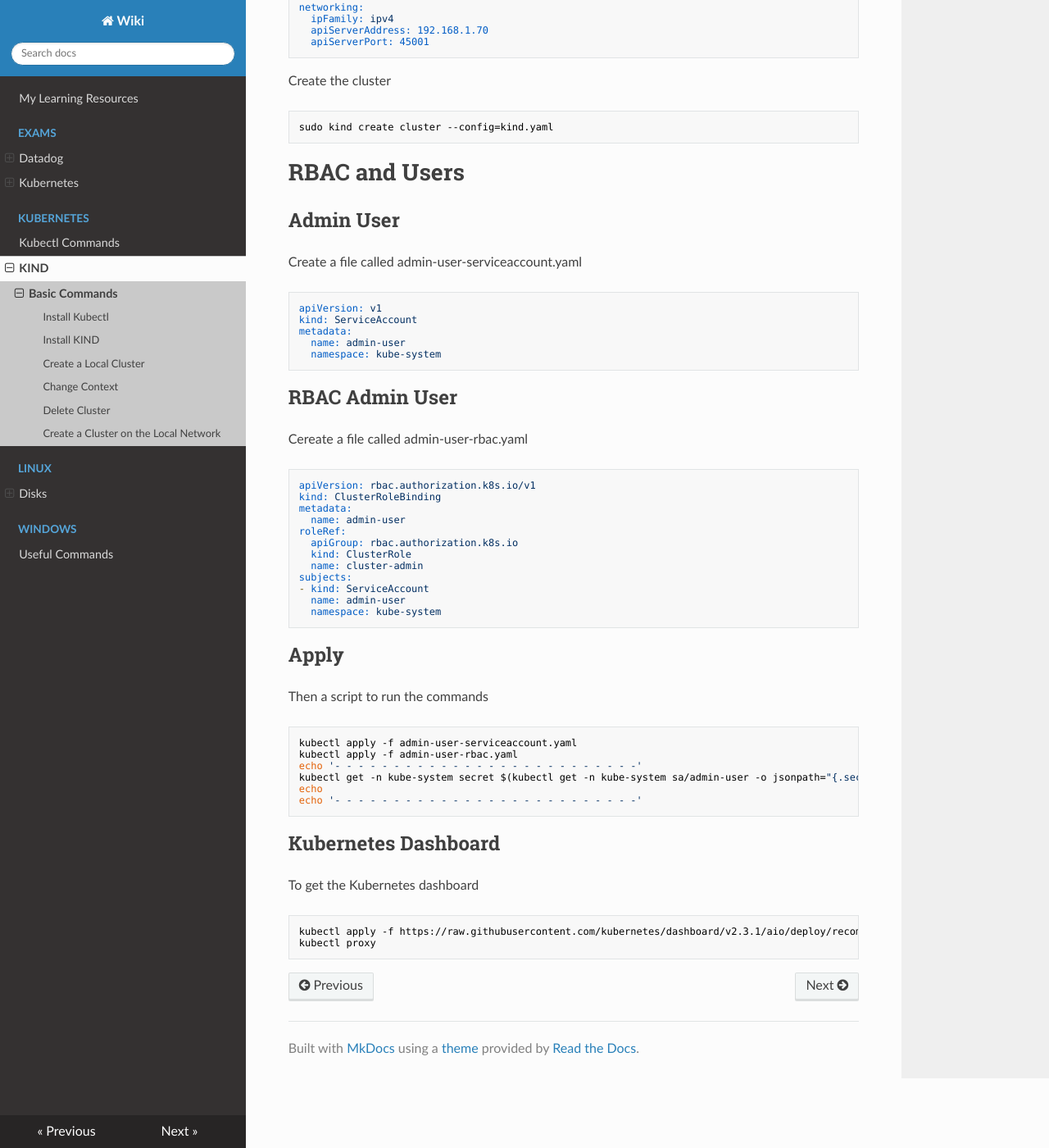
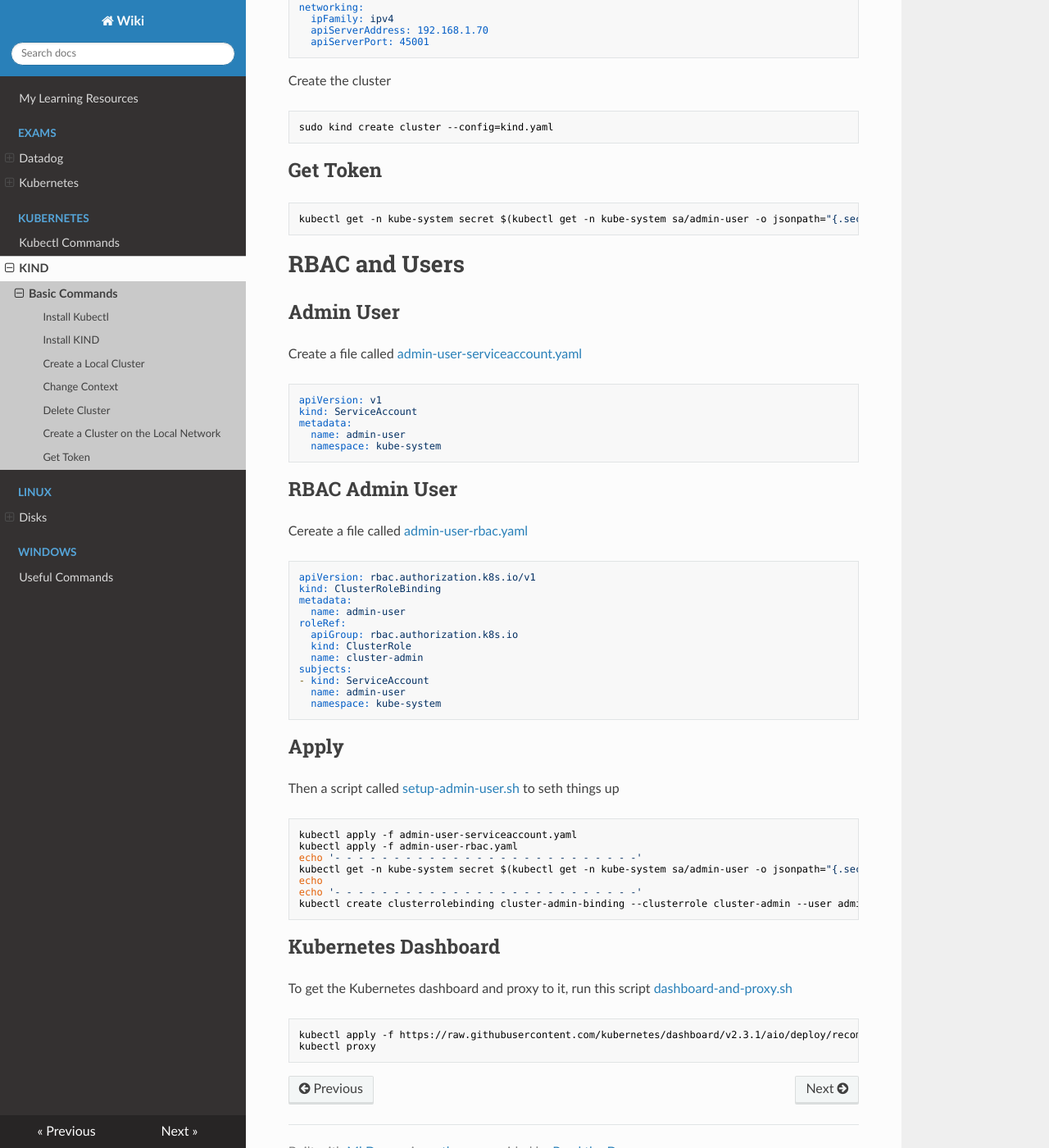
Before and after one commit to iaingblack/mkdocs, an MkDocs documentation site: the page built from docs/Kubernetes/KIND/BasicCommands.md, in a window 1280 px wide and 1400 px high, scrolled down 933 px. Shown: the whole window at 82% size. Built offline with MkDocs 1.6.1, drawn with Linux system fonts in a browser that asks for light colours; nearby versions of some CDN libraries.

Commit message:
Added some KIND files

````diff
--- a/docs/Kubernetes/KIND/BasicCommands.md
+++ b/docs/Kubernetes/KIND/BasicCommands.md
@@ -56,11 +56,17 @@ Create the cluster
 sudo kind create cluster --config=kind.yaml
 ```
 
+## Get Token
+
+```bash
+kubectl get -n kube-system secret $(kubectl get -n kube-system sa/admin-user -o jsonpath="{.secrets[0].name}") -o go-template="{{.data.token | base64decode}}"
+```
+
 # RBAC and Users
 
 ## Admin User
 
-Create a file called admin-user-serviceaccount.yaml
+Create a file called [admin-user-serviceaccount.yaml](./assets/admin-user-serviceaccount.yaml)
 
 ```yaml
 apiVersion: v1
@@ -72,7 +78,7 @@ metadata:
 
 ## RBAC Admin User
 
-Cereate a file called admin-user-rbac.yaml
+Cereate a file called [admin-user-rbac.yaml](./assets/admin-user-rbac.yaml)
 
 ```yaml
 apiVersion: rbac.authorization.k8s.io/v1
@@ -91,7 +97,7 @@ subjects:
 
 ## Apply
 
-Then a script to run the commands
+Then a script called [setup-admin-user.sh](./assets/setup-admin-user.sh) to seth things up
 
 ```bash
 kubectl apply -f admin-user-serviceaccount.yaml
@@ -100,11 +106,12 @@ echo '- - - - - - - - - - - - - - - - - - - - - - - - - -'
 kubectl get -n kube-system secret $(kubectl get -n kube-system sa/admin-user -o jsonpath="{.secrets[0].name}") -o go-template="{{.data.token | base64decode}}" | tee token.txt
 echo
 echo '- - - - - - - - - - - - - - - - - - - - - - - - - -'
+kubectl create clusterrolebinding cluster-admin-binding --clusterrole cluster-admin --user admin-user
 ```
 
 ## Kubernetes Dashboard
 
-To get the Kubernetes dashboard
+To get the Kubernetes dashboard and proxy to it, run this script [dashboard-and-proxy.sh](./assets/dashboard-and-proxy.sh)
 
 ```bash
 kubectl apply -f https://raw.githubusercontent.com/kubernetes/dashboard/v2.3.1/aio/deploy/recommended.yaml
--- /dev/null
+++ b/docs/Kubernetes/KIND/assets/admin-user-serviceaccount.yaml
@@ -0,0 +1,5 @@
+apiVersion: v1
+kind: ServiceAccount
+metadata:
+  name: admin-user
+  namespace: kube-system
````
Also changed, not shown: docs/Kubernetes/KIND/assets/admin-user-rbac.yaml (added, +12 -0 lines), 2 other files.
